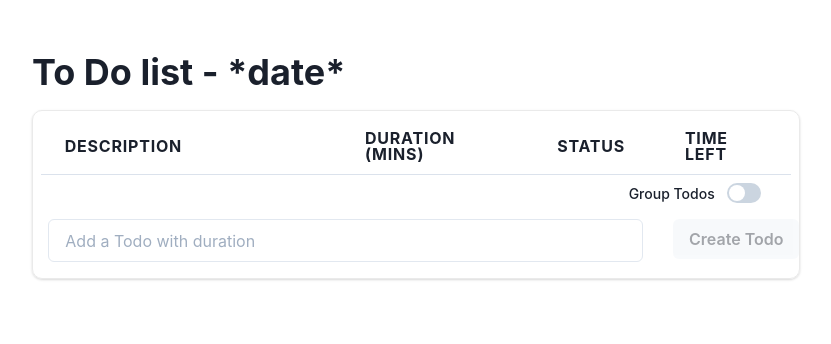
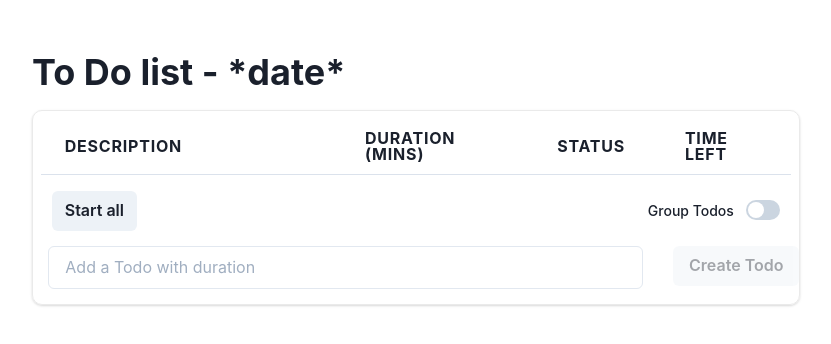
Before and after one commit to amahalwy/TodoList, a Next.js app: page / in a window 1280 px wide. Shown: the top 344 px of the page, without its empty margins (224-1055 px from the left). Built offline with nearby package versions, Linux system fonts and the light colour scheme.

Commit message:
Add start/pause all todos

```diff
--- a/components/List.tsx
+++ b/components/List.tsx
@@ -30,6 +30,20 @@ const List: React.FC<ListProps> = ({ todos, setTodos }) => {
       setGroupedTodos(false);
     } else {
       setGroupedTodos(true);
+    }
+  };
+
+  // const startAll = () => {
+  //   const ids = todos.map((todo, i) => i);
+  //   setActiveTodos(ids);
+  // };
+
+  const toggleAll = () => {
+    if (activeTodos.length > 0) {
+      setActiveTodos([]);
+    } else {
+      const ids = todos.map((todo, i) => i);
+      setActiveTodos(ids);
     }
   };
 
@@ -73,14 +87,22 @@ const List: React.FC<ListProps> = ({ todos, setTodos }) => {
         </Table>
       </Box>
       {todos.length > 0 ? <TableFooter todos={todos} /> : null}
+      <Box d="flex" w="95%" m="1% auto" alignItems="center">
+        <Button onClick={() => toggleAll()}>
+          {activeTodos.length > 0 ? "Pause all" : "Start all"}
+        </Button>
+        <FormControl d="flex" justifyContent="flex-end">
+          <FormLabel htmlFor="group" mb="0" fontSize={14}>
+            Group Todos
+          </FormLabel>
 
-      <FormControl display="flex" w="95%" justifyContent="flex-end">
-        <FormLabel htmlFor="group" mb="0" fontSize={14}>
-          Group Todos
-        </FormLabel>
-
-        <Switch id="group" onChange={() => toggleGroupTodos(groupedTodos)} />
-      </FormControl>
+          <Switch
+            id="group"
+            onChange={() => toggleGroupTodos(groupedTodos)}
+            h="10px"
+          />
+        </FormControl>
+      </Box>
 
       {/* New component for grouped todos vs solo todos */}
 
```
